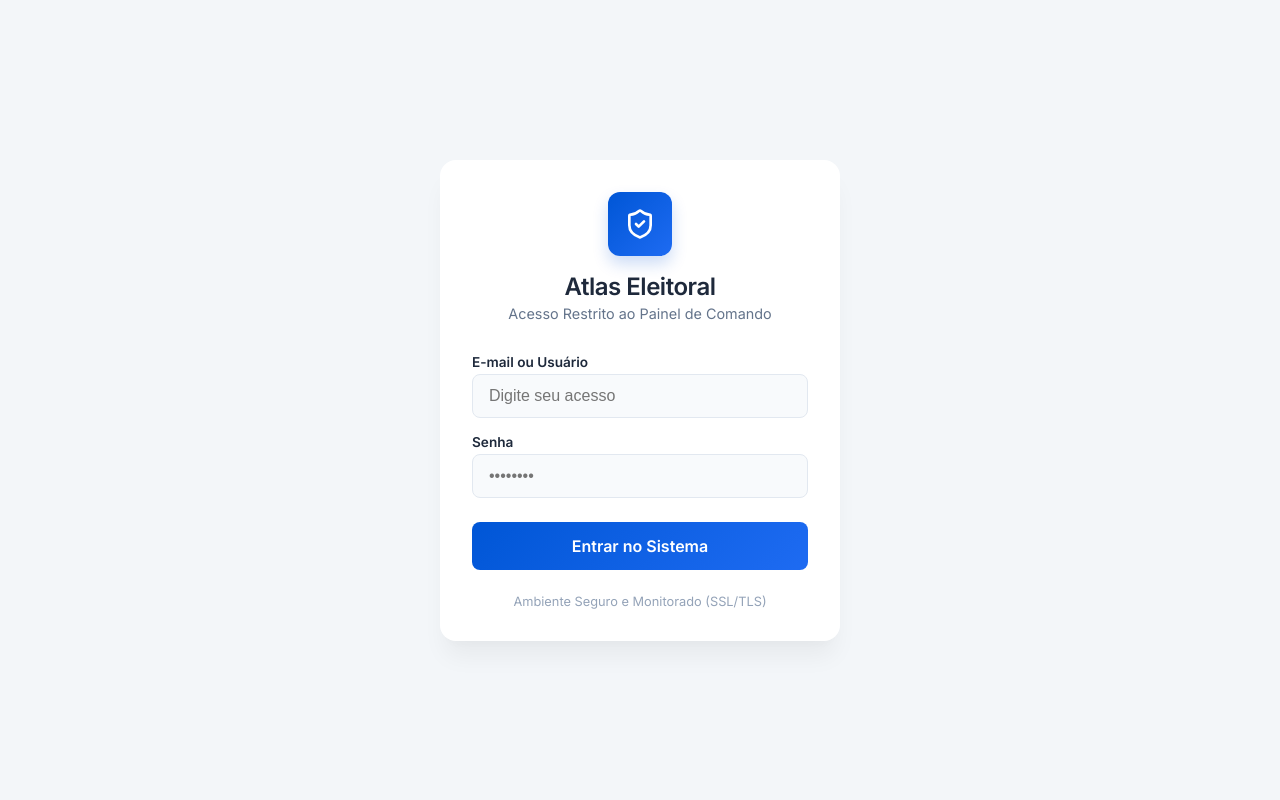
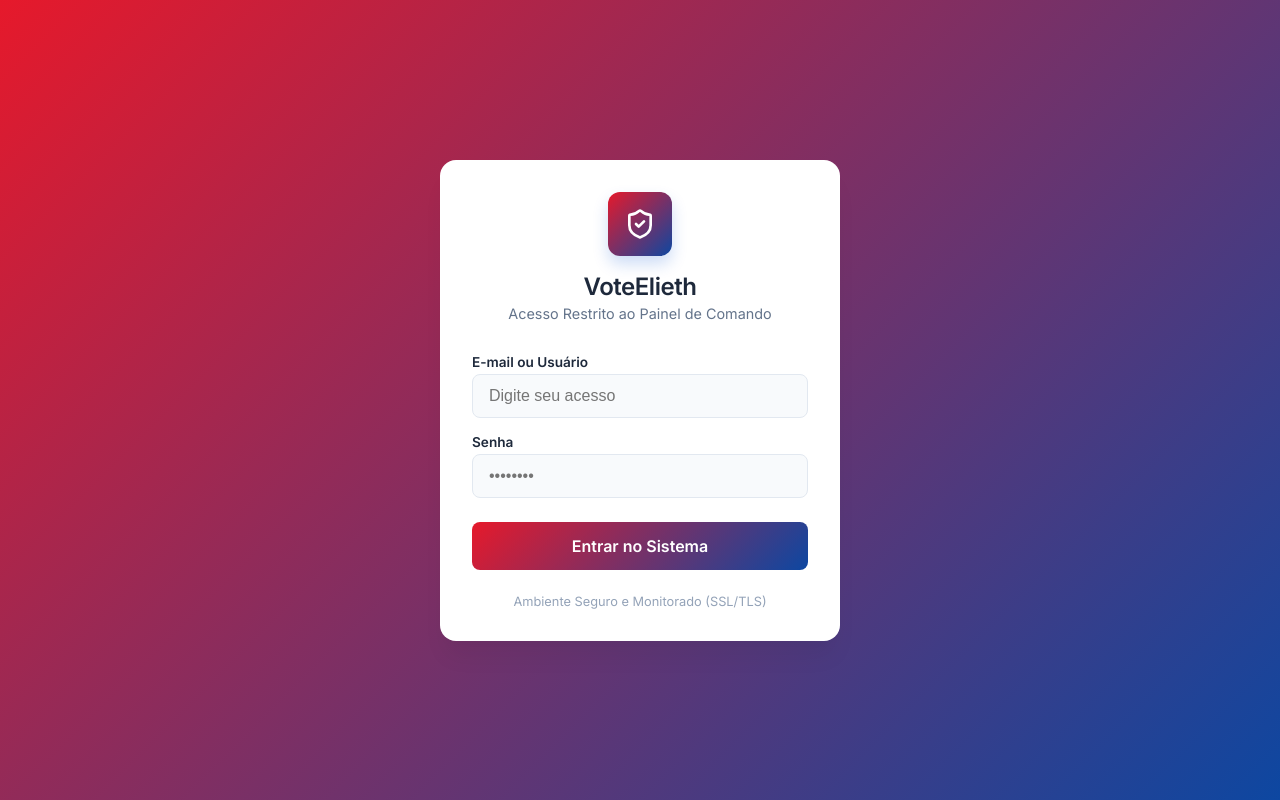
Before and after one commit to LuanGiuliano/ATLAS-ELEITORAL, a React (Vite) app: page / in a window 1280 px wide. Built offline with nearby package versions, Linux system fonts and the light colour scheme.

Commit message:
Rebranding para VoteElieth e novas cores da campanha

```diff
--- a/index.html
+++ b/index.html
@@ -4,7 +4,7 @@
     <meta charset="UTF-8" />
     <link rel="icon" type="image/svg+xml" href="/favicon.svg" />
     <meta name="viewport" content="width=device-width, initial-scale=1.0" />
-    <title>atlas-eleitoral</title>
+    <title>VoteElieth</title>
   </head>
   <body>
     <div id="root"></div>
--- a/src/App.jsx
+++ b/src/App.jsx
@@ -34,7 +34,7 @@ function App() {
       {/* Mobile Header for hamburger menu */}
       <header className="mobile-header">
         <div className="logo-placeholder-mobile"></div>
-        <h2>ATLAS ELEITORAL</h2>
+        <h2>VoteElieth</h2>
         <button
           className="mobile-menu-btn"
           onClick={() => setMobileMenuOpen(!mobileMenuOpen)}
--- a/src/components/layout/Sidebar.jsx
+++ b/src/components/layout/Sidebar.jsx
@@ -15,7 +15,7 @@ const Sidebar = ({ activeTab, setActiveTab }) => {
     <aside className="sidebar">
       <div className="sidebar-header">
         <div className="logo-placeholder"></div>
-        <h2>ATLAS ELEITORAL</h2>
+        <h2>VoteElieth</h2>
       </div>
 
       <nav className="sidebar-nav">
--- a/src/index.css
+++ b/src/index.css
@@ -11,9 +11,10 @@
   --text-on-dark: #ffffff;
 
   /* Primary Brand / Gradients */
-  --color-primary: #0052D4;
-  --gradient-primary: linear-gradient(135deg, #0056d6 0%, #1e6bf2 100%);
-  --gradient-secondary: linear-gradient(135deg, #f43f5e 0%, #fb7185 100%);
+  --color-primary: #E6192B; /* Campaign Red */
+  --color-secondary: #0D47A1; /* Campaign Blue */
+  --gradient-primary: linear-gradient(135deg, #E6192B 0%, #0D47A1 100%);
+  --gradient-secondary: linear-gradient(135deg, #0D47A1 0%, #1565C0 100%);
 
   /* Status / Icon Colors */
   --color-blue-bg: #e0f2fe;
--- a/src/views/CadastroPublico.jsx
+++ b/src/views/CadastroPublico.jsx
@@ -71,7 +71,7 @@ const CadastroPublico = () => {
   }
 
   return (
-    <div style={{ minHeight: '100vh', display: 'flex', alignItems: 'center', justifyContent: 'center', backgroundColor: 'var(--bg-app)', padding: '20px' }}>
+    <div style={{ minHeight: '100vh', display: 'flex', alignItems: 'center', justifyContent: 'center', background: 'var(--gradient-primary)', padding: '20px' }}>
       <div style={{ backgroundColor: 'var(--bg-card)', padding: '30px', borderRadius: '16px', boxShadow: 'var(--shadow-lg)', maxWidth: '500px', width: '100%' }}>
         <div style={{ textAlign: 'center', marginBottom: '24px' }}>
           <h2 style={{ fontSize: '1.5rem', fontWeight: '700', color: 'var(--text-primary)', marginBottom: '8px' }}>Faça parte do nosso Time</h2>
--- a/src/views/Login.css
+++ b/src/views/Login.css
@@ -3,7 +3,7 @@
   align-items: center;
   justify-content: center;
   min-height: 100vh;
-  background-color: var(--bg-body);
+  background: var(--gradient-primary);
   padding: var(--spacing-md);
 }
 
--- a/src/views/Login.jsx
+++ b/src/views/Login.jsx
@@ -25,7 +25,7 @@ const Login = ({ onLogin }) => {
           <div className="login-logo">
             <ShieldCheck size={32} />
           </div>
-          <h1>Atlas Eleitoral</h1>
+          <h1>VoteElieth</h1>
           <p>Acesso Restrito ao Painel de Comando</p>
         </div>
 
```
